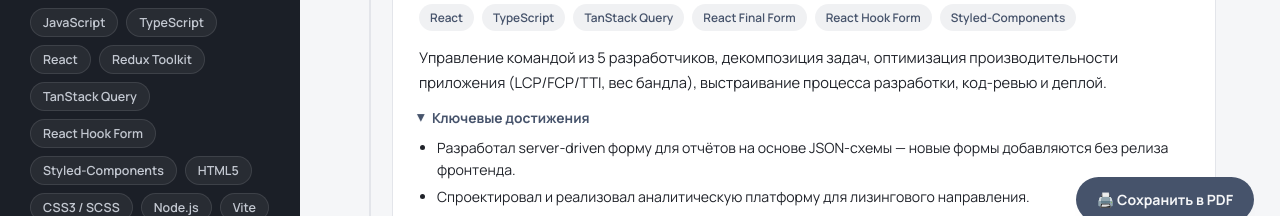
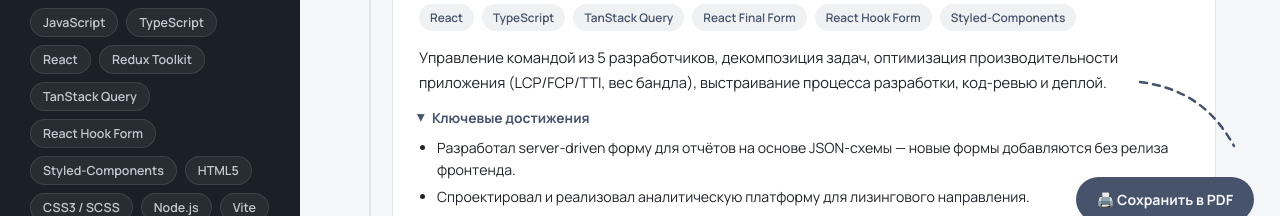
Before and after one commit to ShchegolevDev/About, a React (Vite) app: page / in a window 1280 px wide. Shown: the part 552-768 px from the top of the page. Built offline with nearby package versions, Linux system fonts and the light colour scheme.

Commit message:
feat: add hint for download pdf button

```diff
--- a/src/App.tsx
+++ b/src/App.tsx
@@ -1,5 +1,6 @@
 import { About } from './components/About/About';
 import { Courses } from './components/Courses/Courses';
+import { DownloadHint } from './components/DownloadHint/DownloadHint';
 import { Experience } from './components/Experience/Experience';
 import { PrintButton } from './components/PrintButton/PrintButton';
 import { Projects } from './components/Projects/Projects';
@@ -26,6 +27,7 @@ export const App = () => {
         </main>
       </div>
       <PrintButton />
+      <DownloadHint />
     </div>
   );
 };
--- /dev/null
+++ b/src/components/DownloadHint/DownloadHint.module.css
@@ -0,0 +1,101 @@
+.hint {
+  position: fixed;
+  right: 24px;
+  bottom: 82px;
+  width: 130px;
+  height: 96px;
+  pointer-events: none;
+  z-index: 19;
+  overflow: visible;
+  animation: hint-fade-in 0.3s ease-out;
+}
+
+.hint--leaving {
+  animation: hint-fade-out 0.6s ease forwards;
+}
+
+.hint__path {
+  fill: none;
+  stroke: var(--accent);
+  stroke-width: 2.5;
+  stroke-dasharray: 170;
+  stroke-dashoffset: 170;
+  animation: hint-draw 1.6s ease-out forwards;
+}
+
+.hint__head {
+  fill: none;
+  stroke: var(--accent);
+  stroke-width: 2.5;
+  opacity: 0;
+  animation: hint-head-appear 0.25s ease-out forwards;
+  animation-delay: 1s;
+}
+
+@keyframes hint-fade-in {
+  from {
+    opacity: 0;
+  }
+  to {
+    opacity: 1;
+  }
+}
+
+@keyframes hint-fade-out {
+  to {
+    opacity: 0;
+  }
+}
+
+/* Phase 1 (0–60%) draws a solid line, mimicking a hand sketching it in real
+   time. At 60% it switches — with a hard step, not a smooth interpolation —
+   to a small dash-gap pattern, so the finished arrow reads as dashed. */
+@keyframes hint-draw {
+  0% {
+    stroke-dasharray: 170;
+    stroke-dashoffset: 170;
+  }
+  60% {
+    stroke-dasharray: 170;
+    stroke-dashoffset: 0;
+  }
+  60.1% {
+    stroke-dasharray: 7 6;
+    stroke-dashoffset: 0;
+    animation-timing-function: steps(1, jump-end);
+  }
+  100% {
+    stroke-dasharray: 7 6;
+    stroke-dashoffset: 0;
+  }
+}
+
+@keyframes hint-head-appear {
+  from {
+    opacity: 0;
+    transform: scale(0.6);
+    transform-origin: 112px 84px;
+  }
+  to {
+    opacity: 1;
+    transform: scale(1);
+  }
+}
+
+@media (prefers-reduced-motion: reduce) {
+  .hint,
+  .hint--leaving,
+  .hint__path,
+  .hint__head {
+    animation: none;
+  }
+
+  .hint__path {
+    stroke-dasharray: 7 6;
+    stroke-dashoffset: 0;
+  }
+
+  .hint__head {
+    opacity: 1;
+  }
+}
--- /dev/null
+++ b/src/components/DownloadHint/DownloadHint.tsx
@@ -0,0 +1,51 @@
+import { useEffect, useState } from 'react';
+import { useDelayedVisible } from '../../hooks/useDelayedVisible';
+import { cx } from '../../utils/cx';
+import styles from './DownloadHint.module.css';
+
+const APPEAR_DELAY_MS = 5000;
+const HOLD_DURATION_MS = 6000;
+const LEAVE_DURATION_MS = 600;
+
+export const DownloadHint = () => {
+  const isVisible = useDelayedVisible(APPEAR_DELAY_MS);
+  const [isLeaving, setIsLeaving] = useState(false);
+  const [isMounted, setIsMounted] = useState(true);
+
+  useEffect(() => {
+    if (!isVisible) {
+      return;
+    }
+    const leaveTimeoutId = window.setTimeout(() => setIsLeaving(true), HOLD_DURATION_MS);
+    return () => window.clearTimeout(leaveTimeoutId);
+  }, [isVisible]);
+
+  useEffect(() => {
+    if (!isLeaving) {
+      return;
+    }
+    const unmountTimeoutId = window.setTimeout(() => setIsMounted(false), LEAVE_DURATION_MS);
+    return () => window.clearTimeout(unmountTimeoutId);
+  }, [isLeaving]);
+
+  if (!isVisible || !isMounted) {
+    return null;
+  }
+
+  return (
+    <svg
+      className={cx(styles.hint, isLeaving && styles['hint--leaving'])}
+      viewBox="0 0 130 96"
+      aria-hidden="true"
+      data-print-hide
+    >
+      <path className={styles.hint__path} d="M14 12 C 60 18, 88 40, 108 76" strokeLinecap="round" />
+      <path
+        className={styles.hint__head}
+        d="M96 68 L108 76 L92 82"
+        strokeLinecap="round"
+        strokeLinejoin="round"
+      />
+    </svg>
+  );
+};
--- /dev/null
+++ b/src/hooks/useDelayedVisible.ts
@@ -0,0 +1,12 @@
+import { useEffect, useState } from 'react';
+
+export const useDelayedVisible = (delayMs: number): boolean => {
+  const [visible, setVisible] = useState(false);
+
+  useEffect(() => {
+    const timeoutId = window.setTimeout(() => setVisible(true), delayMs);
+    return () => window.clearTimeout(timeoutId);
+  }, [delayMs]);
+
+  return visible;
+};
```
Also changed, not shown: 1 other file (tests, documents, lock files or other folders).
